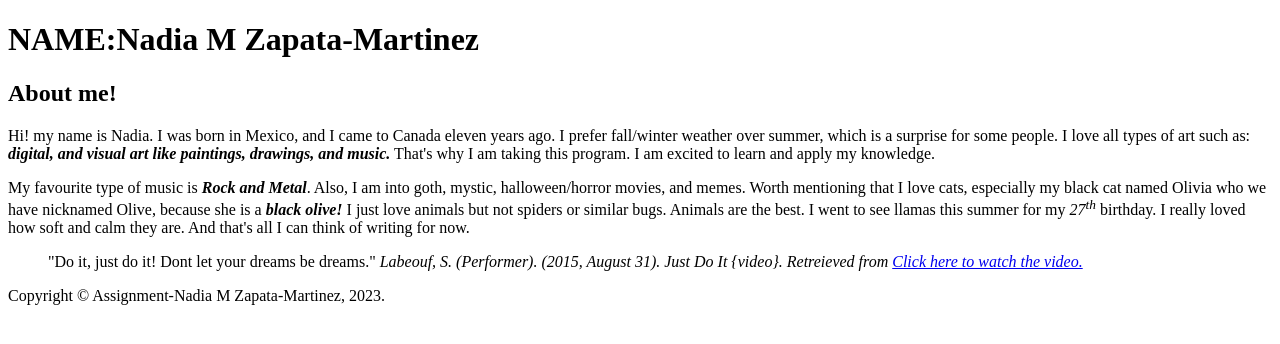
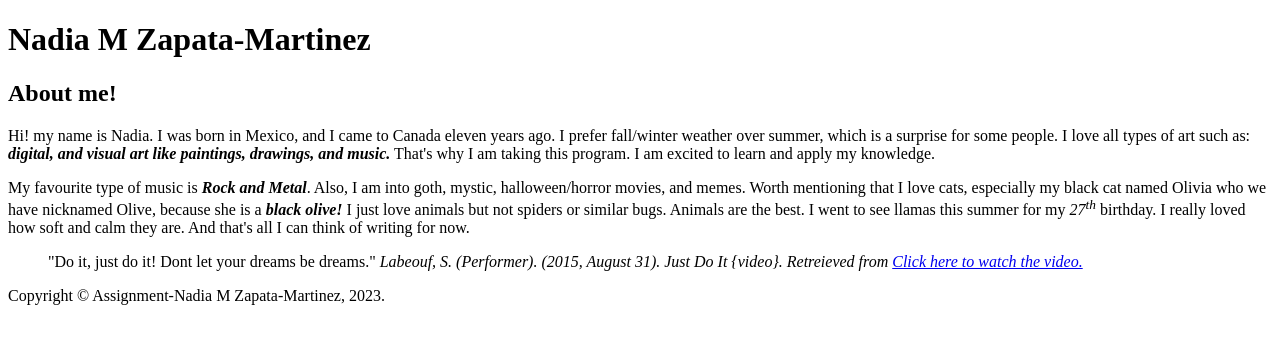
Before and after one commit to zapa0017/zapa0017.github.io, a plain HTML site: page html-assignment/index.html in a window 1280 px wide. Drawn offline with Linux system fonts and the light colour scheme.

Commit message:
adds name to index.html

```diff
--- a/html-assignment/index.html
+++ b/html-assignment/index.html
@@ -7,7 +7,7 @@
 
 <body>
     <header>
-        <h1>NAME:Nadia M Zapata-Martinez</h1>
+        <h1>Nadia M Zapata-Martinez</h1>
     </header>
     <main>
         <article>
```
